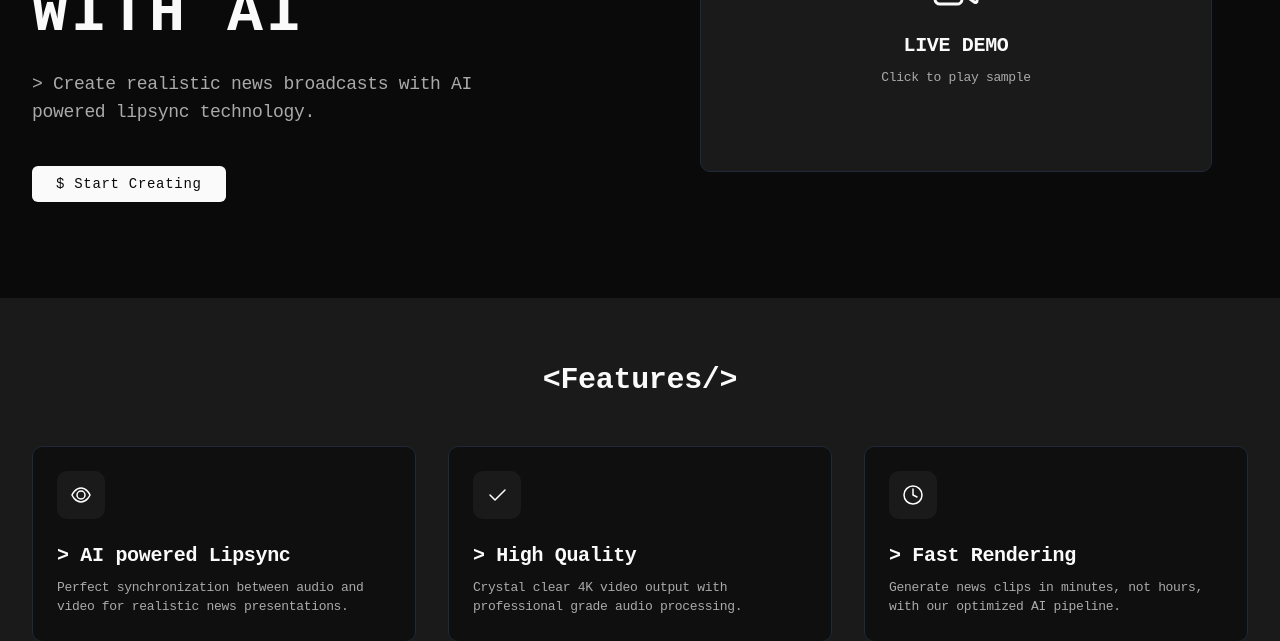
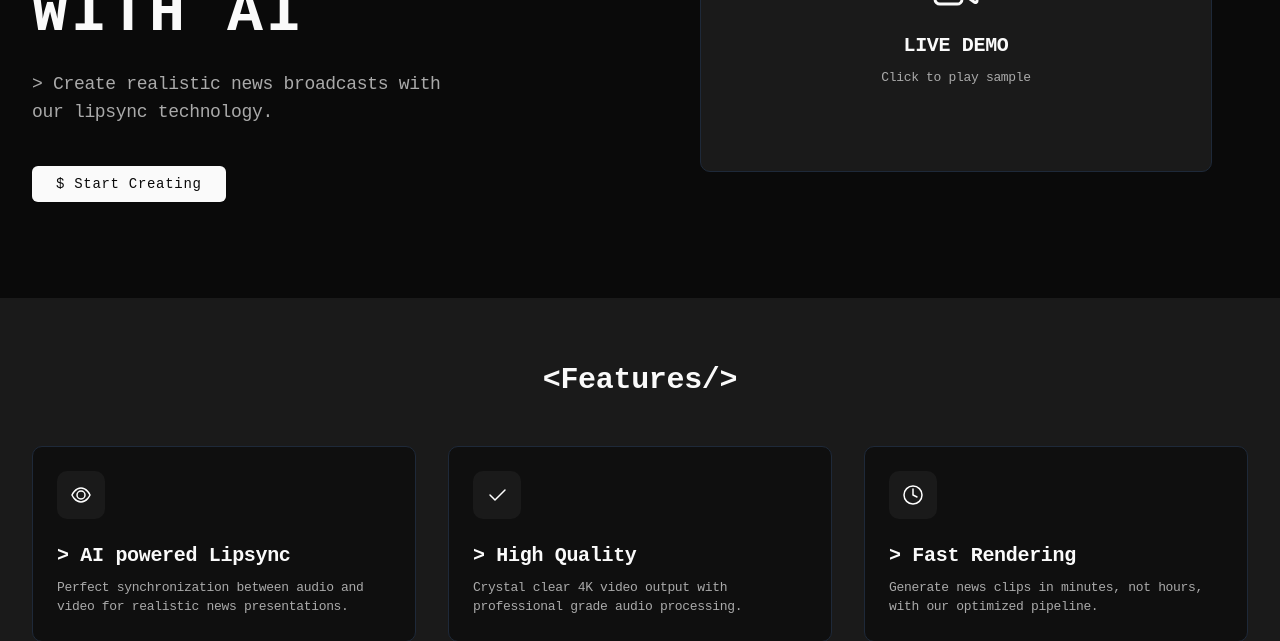
Before and after one commit to michaeltikhonovsky/newsai, a Next.js app: page / in a window 1280 px wide. Shown: the part 311-952 px from the top of the page. Built offline with nearby package versions, Linux system fonts and the light colour scheme; no server answers.

Commit message:
text changes

```diff
--- a/src/app/dashboard/page.tsx
+++ b/src/app/dashboard/page.tsx
@@ -93,7 +93,7 @@ export default function Dashboard() {
               </div>
               <h3 className="text-xl font-bold mb-2">{">"} New Project</h3>
               <p style={{ color: "#AAAAAA" }} className="mb-6">
-                Start creating a new news clip from scratch.
+                Start creating a news clip from scratch.
               </p>
               <Button className="btn-primary">Create New Project</Button>
             </div>
--- a/src/app/page.tsx
+++ b/src/app/page.tsx
@@ -71,7 +71,7 @@ export default function Home() {
                 variants={fadeIn}
                 transition={{ duration: 0.6 }}
               >
-                {">"} Create realistic news broadcasts with AI powered lipsync
+                {">"} Create realistic news broadcasts with our lipsync
                 technology.
               </motion.p>
 
@@ -254,7 +254,7 @@ export default function Home() {
                 <h3 className="text-xl font-bold mb-2">{">"} Fast Rendering</h3>
                 <p style={{ color: "#AAAAAA" }}>
                   Generate news clips in minutes, not hours, with our optimized
-                  AI pipeline.
+                  pipeline.
                 </p>
               </motion.div>
             </motion.div>
```
